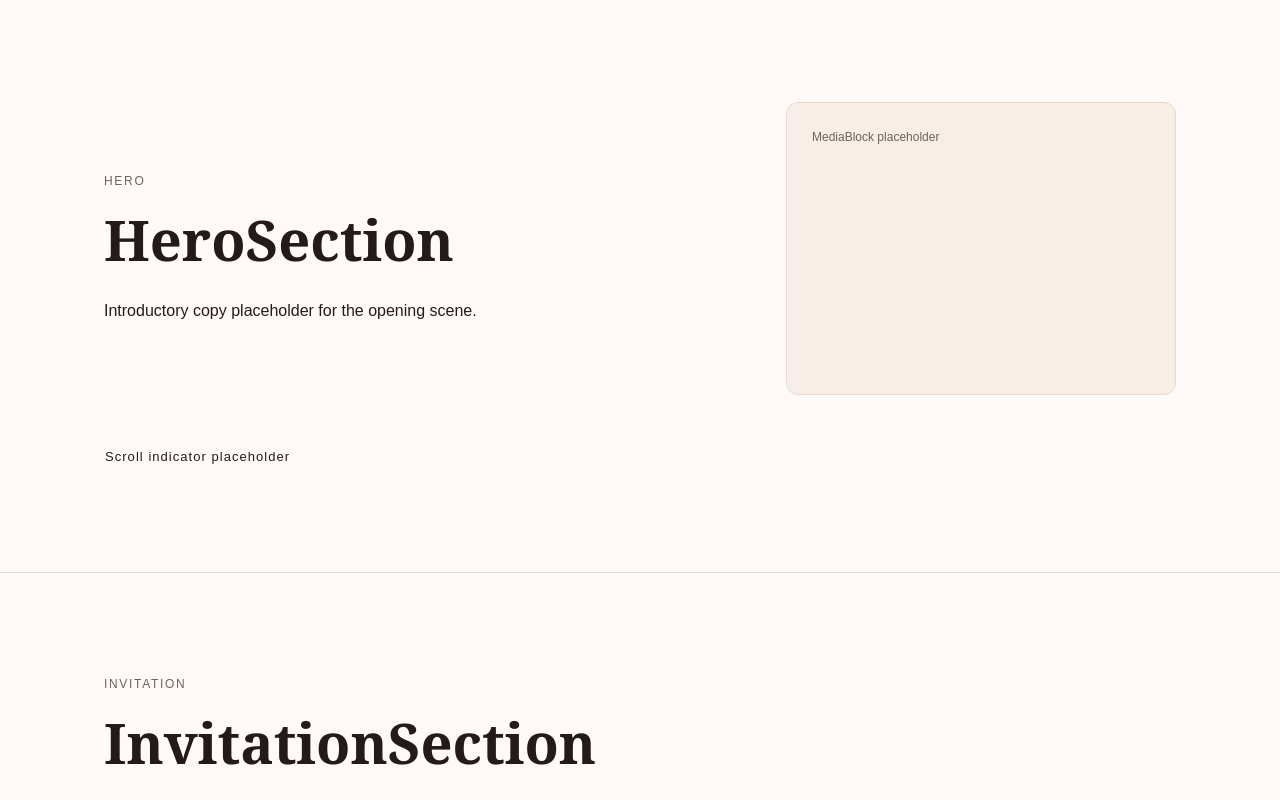
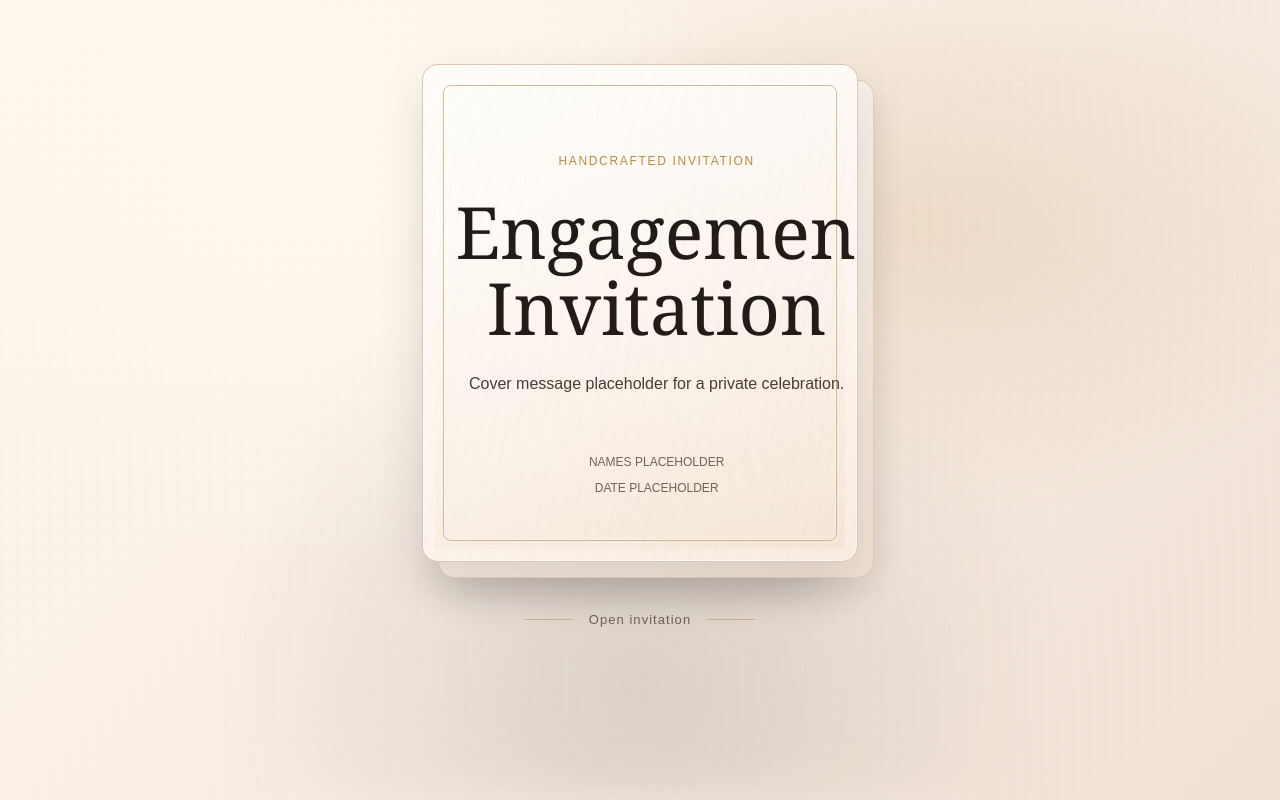
Before and after one commit to Abhishek25062001/engagement-story, a Next.js app: page / in a window 1280 px wide. Shown: the top 800 px of the page. Built offline with nearby package versions, Linux system fonts and the light colour scheme.

Commit message:
Implement static invitation cover hero

```diff
--- a/src/app/globals.css
+++ b/src/app/globals.css
@@ -670,6 +670,192 @@ body {
   .cmp-aspect-wide {
     --aspect-ratio: var(--aspect-wide);
   }
+
+  .hero-scene {
+    position: relative;
+    isolation: isolate;
+    min-height: 100svh;
+    overflow: hidden;
+    border-block-end: 0;
+    padding-block: clamp(var(--space-8), 8svh, var(--space-16));
+    background:
+      radial-gradient(
+        circle at 24% 18%,
+        rgb(255 250 239 / 0.95),
+        rgb(255 250 239 / 0) 36%
+      ),
+      linear-gradient(135deg, #fff8ef 0%, #f8ede4 52%, #efe0d5 100%);
+  }
+
+  .hero-scene::before,
+  .hero-scene::after {
+    position: absolute;
+    inset: 0;
+    z-index: -1;
+    pointer-events: none;
+    content: "";
+  }
+
+  .hero-scene::before {
+    background:
+      linear-gradient(rgb(184 138 68 / 0.035) 1px, transparent 1px),
+      linear-gradient(90deg, rgb(184 138 68 / 0.025) 1px, transparent 1px);
+    background-size: var(--space-4) var(--space-4);
+    opacity: 0.55;
+  }
+
+  .hero-scene::after {
+    background:
+      radial-gradient(
+        ellipse at 72% 28%,
+        rgb(184 138 68 / 0.18),
+        transparent 34%
+      ),
+      radial-gradient(ellipse at 50% 86%, rgb(34 28 24 / 0.12), transparent 46%);
+    filter: blur(var(--blur-lg));
+  }
+
+  .hero-stage {
+    position: relative;
+    align-items: center;
+    justify-content: center;
+  }
+
+  .hero-cover {
+    position: relative;
+    width: min(100%, 31rem);
+    min-height: clamp(30rem, 62svh, 44rem);
+    border: 0;
+    background: transparent;
+    color: var(--color-foreground);
+  }
+
+  .hero-cover-shadow,
+  .hero-cover-inner-layer {
+    position: absolute;
+    border-radius: var(--radius-xl);
+    pointer-events: none;
+    content: "";
+  }
+
+  .hero-cover-shadow {
+    inset: auto 8% calc(var(--space-6) * -1);
+    z-index: 0;
+    height: var(--space-10);
+    background: rgb(34 28 24 / 0.2);
+    filter: blur(var(--blur-lg));
+  }
+
+  .hero-cover-inner-layer {
+    inset: var(--space-4) calc(var(--space-4) * -1) calc(var(--space-4) * -1)
+      var(--space-4);
+    z-index: 1;
+    border: 1px solid rgb(216 191 174 / 0.68);
+    background: linear-gradient(145deg, #fffdf8, #f1e1d4);
+    box-shadow: var(--shadow-soft);
+  }
+
+  .hero-cover-paper {
+    position: relative;
+    z-index: 2;
+    display: grid;
+    min-height: inherit;
+    place-items: center;
+    overflow: hidden;
+    border-color: rgb(216 191 174 / 0.86);
+    border-radius: var(--radius-xl);
+    background:
+      linear-gradient(rgb(255 255 255 / 0.5), rgb(255 255 255 / 0)),
+      linear-gradient(145deg, #fffdf8 0%, #fbf2e8 48%, #f4e4d6 100%);
+    box-shadow:
+      var(--shadow-raised),
+      inset 0 0 0 1px rgb(255 255 255 / 0.72),
+      inset 0 0 0 var(--space-3) rgb(255 250 247 / 0.35);
+  }
+
+  .hero-cover-paper::before,
+  .hero-cover-paper::after {
+    position: absolute;
+    pointer-events: none;
+    content: "";
+  }
+
+  .hero-cover-paper::before {
+    inset: var(--space-5);
+    border: 1px solid rgb(184 138 68 / 0.55);
+    border-radius: calc(var(--radius-xl) - var(--space-2));
+    box-shadow: inset 0 0 0 1px rgb(255 255 255 / 0.45);
+  }
+
+  .hero-cover-paper::after {
+    inset: 0;
+    background:
+      radial-gradient(
+        circle at 32% 18%,
+        rgb(255 255 255 / 0.72),
+        transparent 28%
+      ),
+      linear-gradient(90deg, rgb(255 255 255 / 0.22), transparent 46%),
+      repeating-linear-gradient(
+        100deg,
+        rgb(34 28 24 / 0.018) 0,
+        rgb(34 28 24 / 0.018) 1px,
+        transparent 1px,
+        transparent var(--space-3)
+      );
+    mix-blend-mode: multiply;
+  }
+
+  .hero-cover-content {
+    position: relative;
+    z-index: 1;
+    width: 100%;
+    min-height: inherit;
+    align-items: center;
+    justify-content: space-between;
+    padding: clamp(var(--space-12), 8svh, var(--space-20)) var(--space-8);
+    text-align: center;
+  }
+
+  .hero-cover-primary {
+    align-items: center;
+    max-width: var(--container-sm);
+    margin-block: auto;
+  }
+
+  .hero-cover-eyebrow {
+    color: var(--color-gold);
+  }
+
+  .hero-cover-title {
+    max-width: 10ch;
+    color: var(--color-foreground);
+    font-size: clamp(2.75rem, 7vw, 4.5rem);
+    font-weight: var(--font-weight-medium);
+    text-wrap: balance;
+  }
+
+  .hero-cover-body {
+    max-width: 30rem;
+    color: var(--color-foreground-soft);
+  }
+
+  .hero-cover-footer {
+    align-items: center;
+    color: var(--color-muted);
+    text-transform: uppercase;
+  }
+
+  .hero-open-cue {
+    color: var(--color-muted);
+  }
+
+  .hero-open-cue-line {
+    display: block;
+    width: var(--space-12);
+    height: 1px;
+    background: rgb(184 138 68 / 0.48);
+  }
 }
 
 @media (min-width: 40rem) {
@@ -679,6 +865,10 @@ body {
 
   .cmp-grid-two {
     grid-template-columns: repeat(2, minmax(0, 1fr));
+  }
+
+  .hero-cover {
+    width: min(76vw, 31rem);
   }
 }
 
@@ -706,4 +896,8 @@ body {
   .cmp-split-major-end {
     grid-template-columns: minmax(0, 0.75fr) minmax(0, 1.25fr);
   }
+
+  .hero-cover {
+    width: min(34vw, 29rem);
+  }
 }
--- a/src/components/sections/HeroSection.tsx
+++ b/src/components/sections/HeroSection.tsx
@@ -1,34 +1,51 @@
-import {
-  ContentBlock,
-  MediaBlock,
-  SectionHeader,
-  Split,
-  Stack,
-  Surface,
-} from "@/components/composition";
+import { Cluster, Frame, Stack, Surface } from "@/components/composition";
 import { SectionWrapper } from "@/components/layout/SectionWrapper";
 import { Typography } from "@/components/ui/Typography";
 
 export function HeroSection() {
   return (
-    <SectionWrapper id="hero">
-      <Stack gap="xl">
-        <Split ratio="majorStart">
-          <ContentBlock isWide>
-            <SectionHeader eyebrow="Hero" title="HeroSection" />
-            <Typography variant="body">
-              Introductory copy placeholder for the opening scene.
-            </Typography>
-          </ContentBlock>
-          <MediaBlock>
-            <Surface variant="transparent" padding="md">
-              <Typography variant="caption">MediaBlock placeholder</Typography>
-            </Surface>
-          </MediaBlock>
-        </Split>
-        <Surface variant="transparent" padding="none">
-          <Typography variant="label">Scroll indicator placeholder</Typography>
+    <SectionWrapper id="hero" className="hero-scene">
+      <Stack className="hero-stage" gap="xl">
+        <Surface
+          as="article"
+          aria-labelledby="hero-cover-title"
+          className="hero-cover"
+          padding="none"
+          variant="transparent"
+        >
+          <span aria-hidden="true" className="hero-cover-shadow" />
+          <span aria-hidden="true" className="hero-cover-inner-layer" />
+          <Frame className="hero-cover-paper" variant="paper">
+            <Stack className="hero-cover-content" gap="lg">
+              <Stack className="hero-cover-primary" gap="md">
+                <Typography className="hero-cover-eyebrow" variant="overline">
+                  Handcrafted Invitation
+                </Typography>
+                <Typography
+                  as="h1"
+                  className="hero-cover-title"
+                  id="hero-cover-title"
+                  variant="display"
+                >
+                  Engagement Invitation
+                </Typography>
+                <Typography className="hero-cover-body" variant="body">
+                  Cover message placeholder for a private celebration.
+                </Typography>
+              </Stack>
+              <Stack className="hero-cover-footer" gap="xs">
+                <Typography variant="caption">Names Placeholder</Typography>
+                <Typography variant="caption">Date Placeholder</Typography>
+              </Stack>
+            </Stack>
+          </Frame>
         </Surface>
+
+        <Cluster className="hero-open-cue" justify="center" gap="sm">
+          <span aria-hidden="true" className="hero-open-cue-line" />
+          <Typography variant="label">Open invitation</Typography>
+          <span aria-hidden="true" className="hero-open-cue-line" />
+        </Cluster>
       </Stack>
     </SectionWrapper>
   );
```
